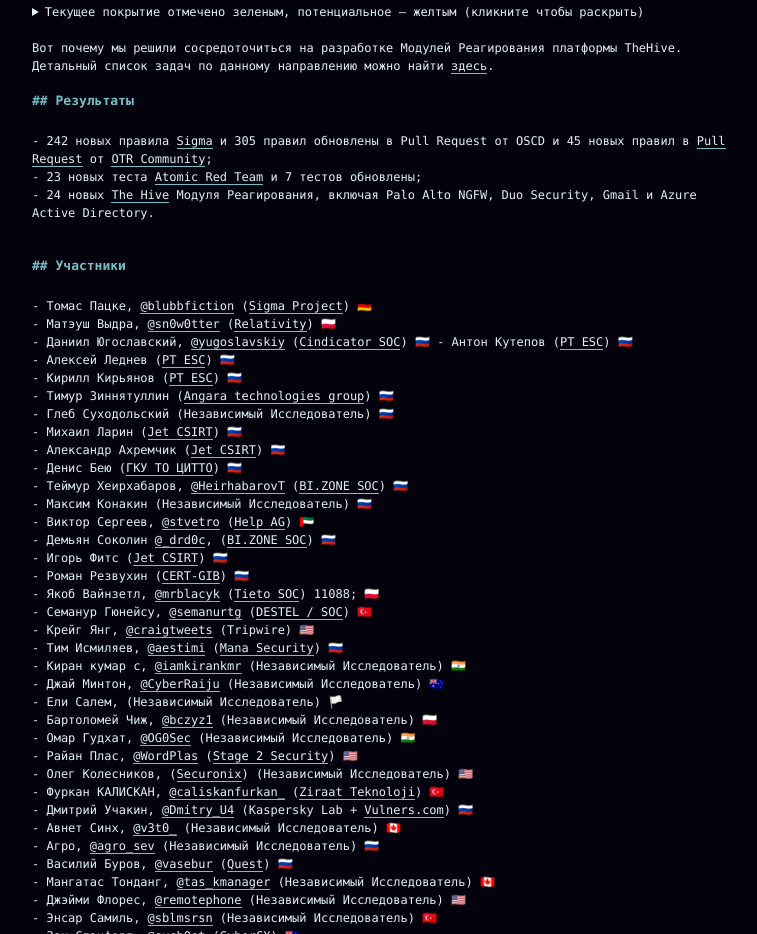
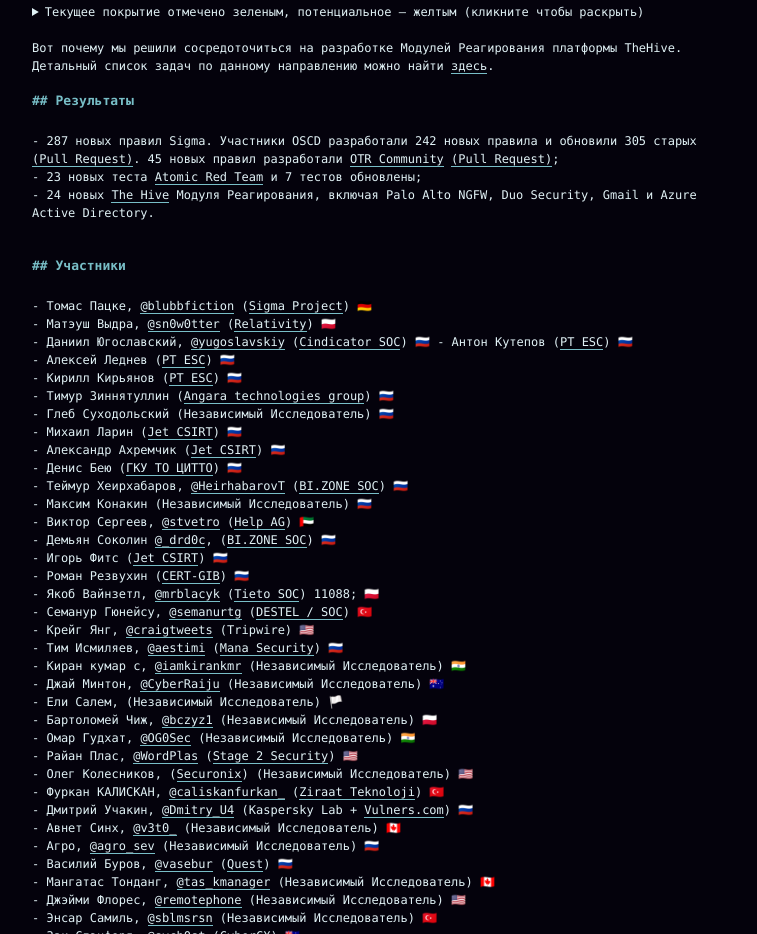
Before and after one commit to oscd-initiative/oscd, a plain HTML site: page sprints/sprint_2_ru.html in a window 1280 px wide. Shown: the part 2293-3227 px from the top of the page, without its empty margins (260-1017 px from the left). Drawn offline with Linux system fonts and the light colour scheme.

Commit message:
Update sprint_2_ru.html

```diff
--- a/sprints/sprint_2_ru.html
+++ b/sprints/sprint_2_ru.html
@@ -112,7 +112,7 @@
       Вот почему мы решили сосредоточиться на разработке Модулей Реагирования платформы TheHive. Детальный список задач по данному направлению можно найти <a href="sprint_2_backlog_ru.html" target="_blank">здесь</a>.
       <br><br>
       <h2>Результаты</h2>
-      - 242 новых правила <a href="https://github.com/SigmaHQ/sigma/pull/1362">Sigma</a> и 305 правил обновлены в Pull Request от OSCD и 45 новых правил в <a href="https://github.com/SigmaHQ/sigma/pull/1158">Pull Request</a> от <a href="https://twitter.com/otr_community">OTR Community</a>; <br>
+      - 287 новых правил Sigma. Участники OSCD разработали 242 новых правила и обновили 305 старых <a href="https://github.com/SigmaHQ/sigma/pull/1362">(Pull Request)</a>. 45 новых правил разработали <a href="https://twitter.com/otr_community">OTR Community</a> <a href="https://github.com/SigmaHQ/sigma/pull/1158">(Pull Request)</a>; <br>
       - 23 новых теста <a href="https://github.com/redcanaryco/atomic-red-team/pull/1431"> Atomic Red Team</a> и 7 тестов обновлены; <br>
       - 24 новых <a href="https://github.com/TheHive-Project/Cortex-Analyzers/pull/991">The Hive</a> Модуля Реагирования, включая Palo Alto NGFW, Duo Security, Gmail и Azure Active Directory. <br>
       <br><br>
```
